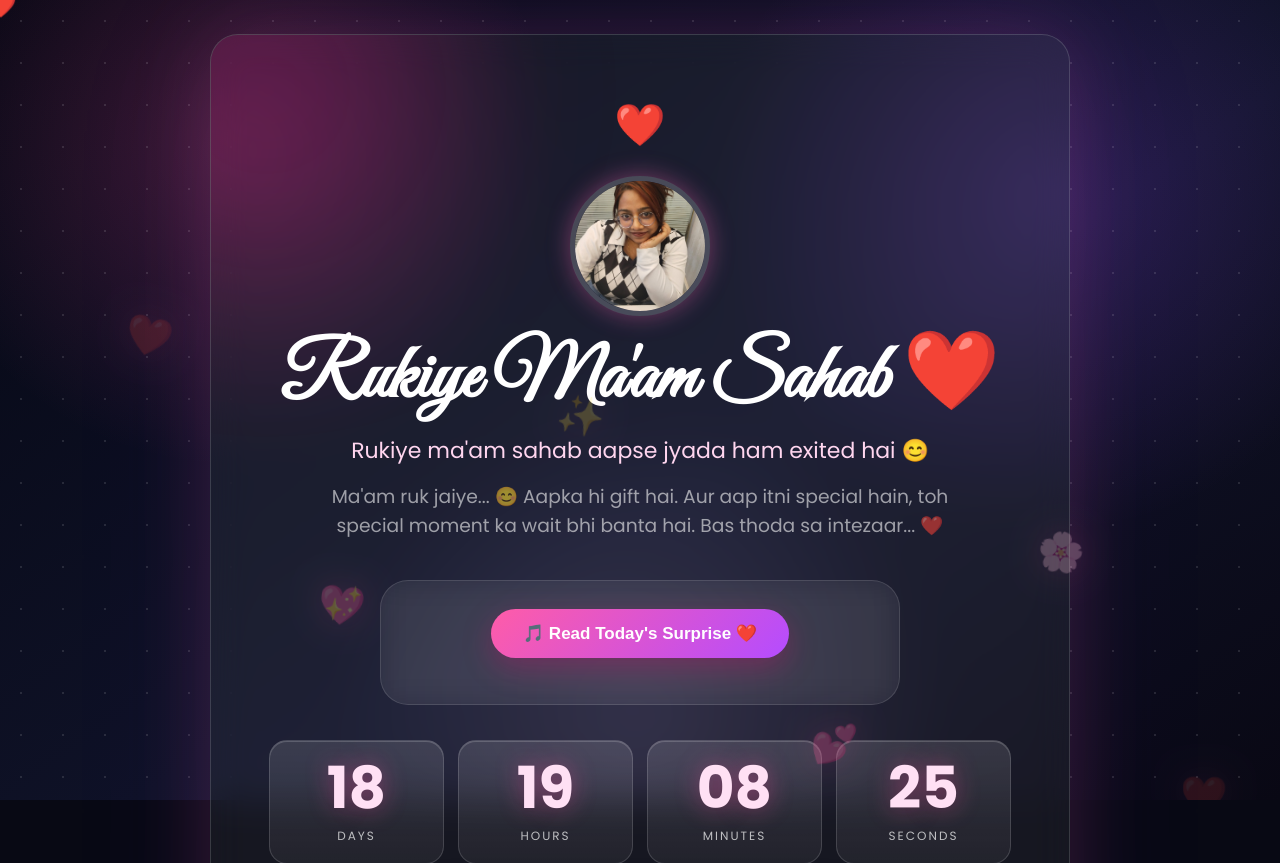
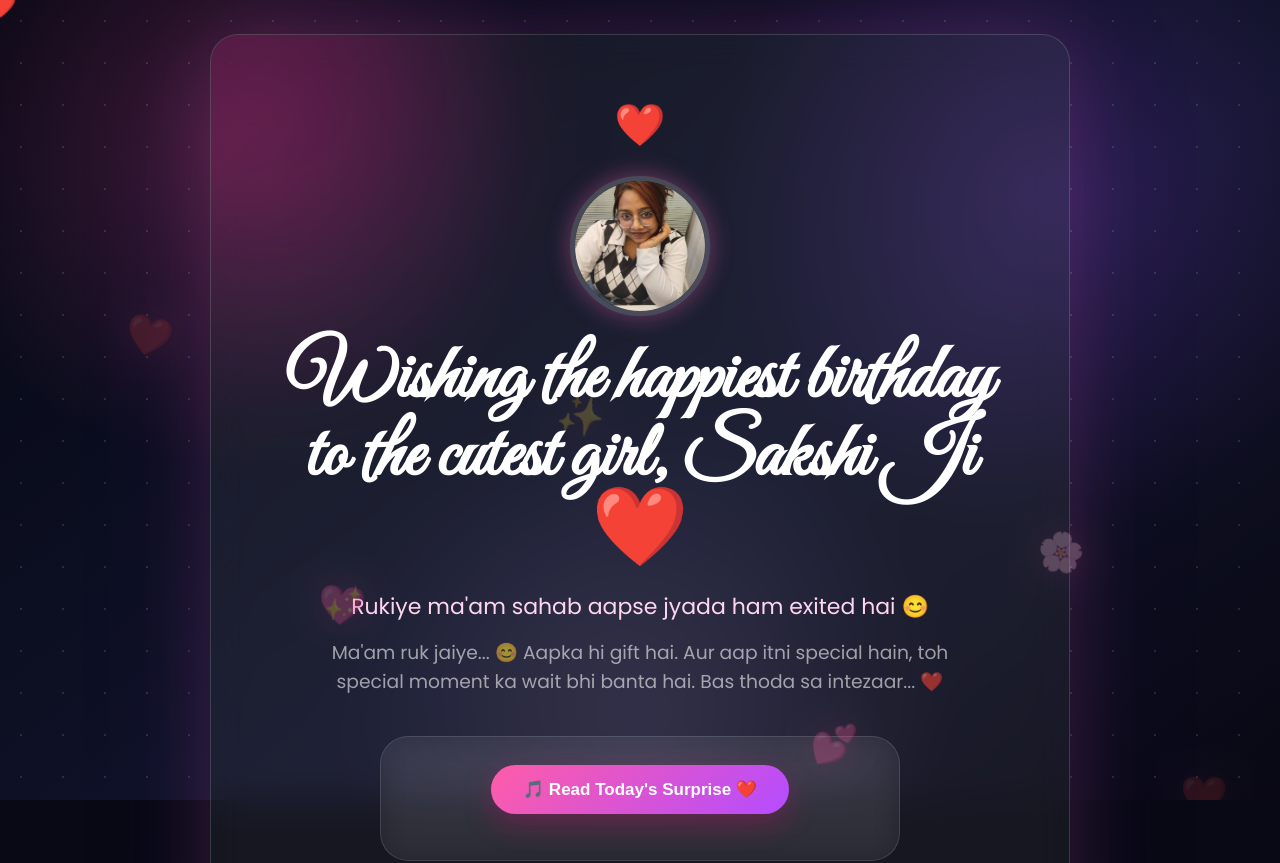
Before and after one commit to rajatverma9354/khushi_birthday, a Django app: page / in a window 1280 px wide. Shown: the top 863 px of the page. Run offline with Django 5.2, Linux system fonts and the light colour scheme; data comes from the database, SQL or seed files in the repository; some libraries are stand-ins or nearby versions.

Commit message:
last time fix 1

```diff
--- a/surprise/templates/surprise/index.html
+++ b/surprise/templates/surprise/index.html
@@ -35,7 +35,7 @@
 
                 <div class="top-text">
 
-                    <h1>Rukiye Ma'am Sahab ❤️</h1>
+                    <h1>Wishing the happiest birthday to the cutest girl, Sakshi Ji ❤️</h1>
 
                     <p>{{ settings.countdown_message }}</p>
 
```
